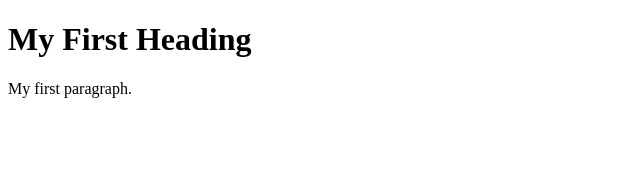
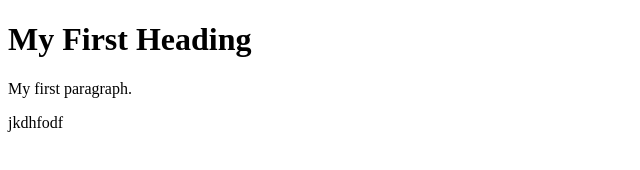
Before and after one commit to sahithi-14/Gitfirst, a plain HTML site: page index.html in a window 1280 px wide. Shown: the full height of the page, 0-640 px from the left. Drawn offline with Linux system fonts and the light colour scheme.

Commit message:
editting

```diff
--- a/index.html
+++ b/index.html
@@ -4,6 +4,6 @@
 
 <h1>My First Heading</h1>
 <p>My first paragraph.</p>
-
+<p>jkdhfodf</p>
 </body>
 </html>
```
